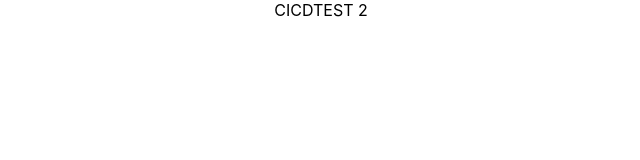
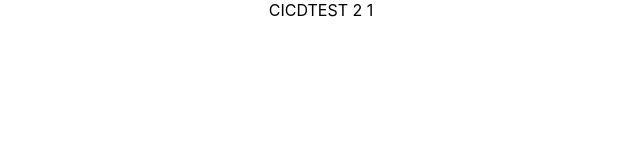
Before and after one commit to Ekant-Ashish-Tyagi/cicdtest2, a React (Create React App) app: page / in a window 1280 px wide. Shown: the top 160 px of the page, without its empty margins (319-959 px from the left). Built offline with nearby package versions, Linux system fonts and the light colour scheme.

Commit message:
Update App.js

```diff
--- a/src/App.js
+++ b/src/App.js
@@ -4,7 +4,7 @@ import './App.css';
 function App() {
   return (
     <div className="App">
-    CICDTEST 2
+    CICDTEST 2 1
     </div>
   );
 }
```
